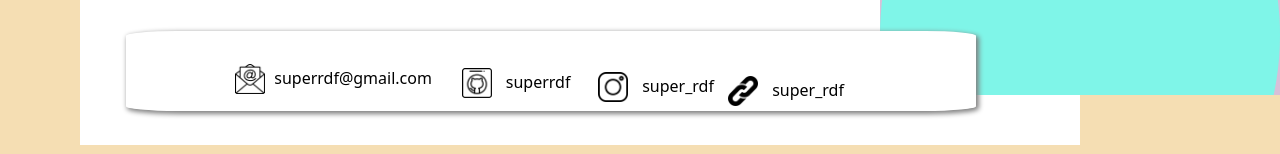
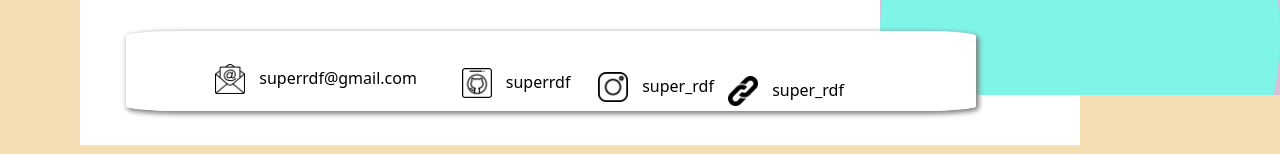
Before and after one commit to Exodya21/2n-Intento, a plain HTML site: page FOLDER/index.html in a window 1280 px wide. Shown: the part 1255-1409 px from the top of the page. Drawn offline with Linux system fonts and the light colour scheme.

Commit message:
prueba2 footer

```diff
--- a/FOLDER/main.css
+++ b/FOLDER/main.css
@@ -298,7 +298,7 @@ body {
   max-height: 40px;
   border-radius: 6%;
   top: -10px;
-  left: -220px;
+  left: -240px;
   display: inline-block;
   border: 1px;
 }
@@ -308,7 +308,7 @@ body {
   justify-content: flex-start;
   position: relative;
   top: -20px;
-  left: -215px;
+  left: -230px;
 }
 
 .github img {
```
